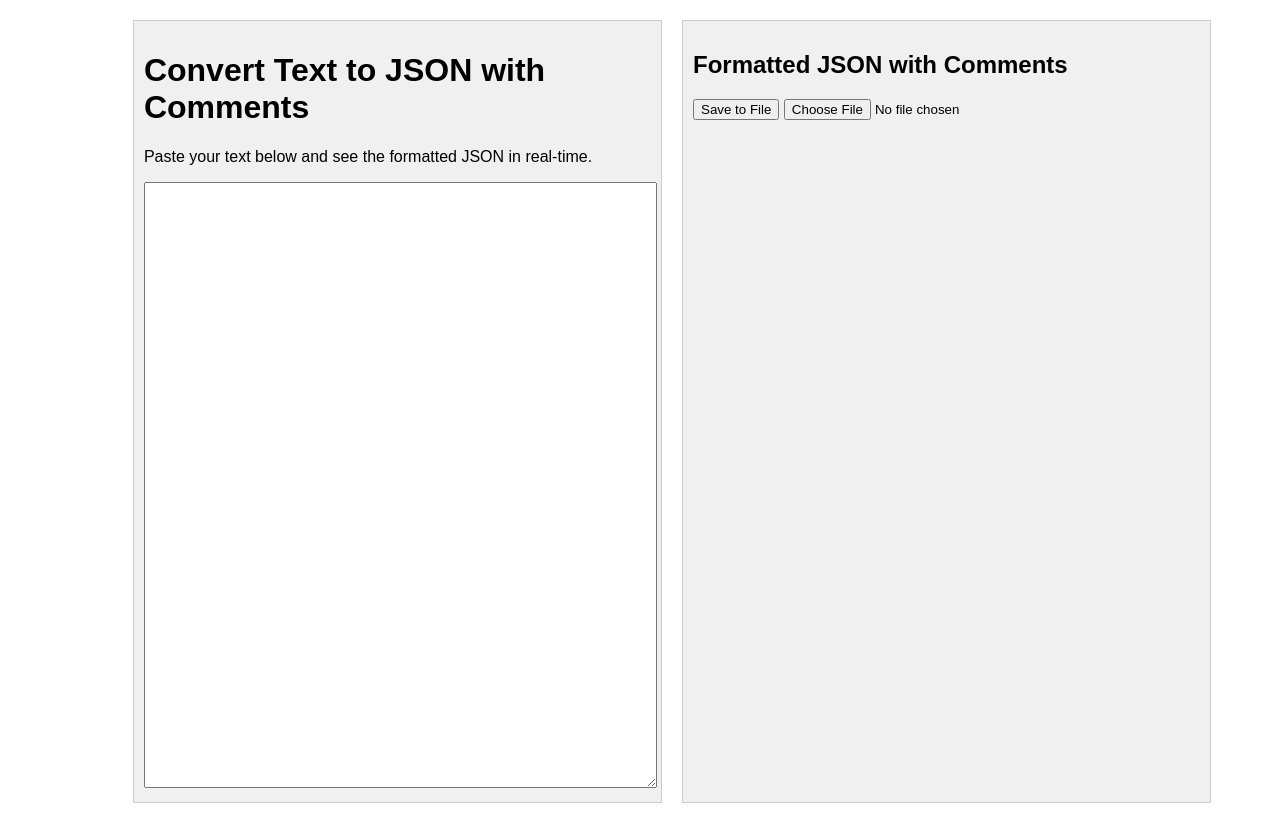
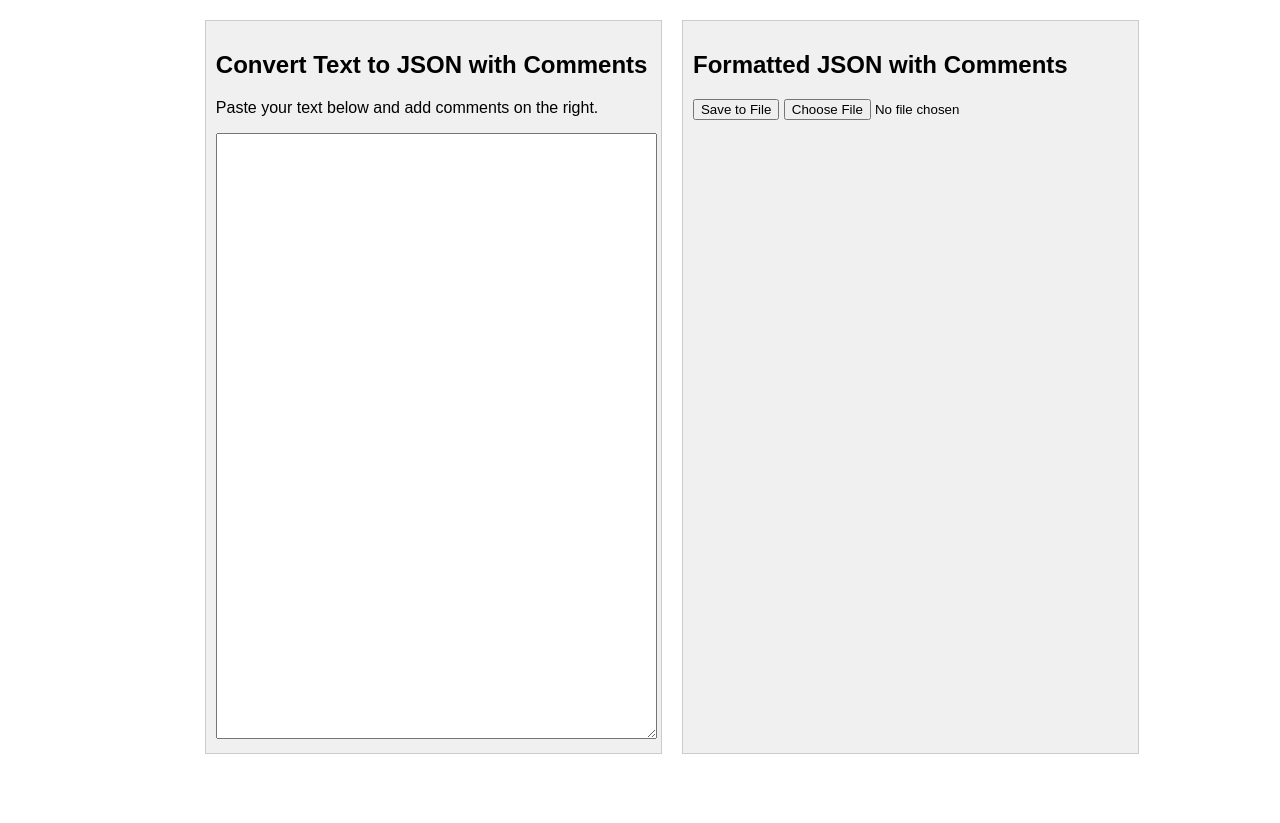
Before and after one commit to sh4ka/JsonComments, a plain HTML site: page index.html in a window 1280 px wide. After the commit the page ends 800 px from the top, so only its background shows below. Drawn offline with Linux system fonts and the light colour scheme.

Commit message:
Update index.html

```diff
--- a/index.html
+++ b/index.html
@@ -40,8 +40,6 @@
         .comment {
             display: flex;
             align-items: center;
-            background-color: #ffffcc;
-            border: 1px solid #cccccc;
             padding: 5px;
             margin: 5px 0;
         }
@@ -77,8 +75,8 @@
 <body>
     <div class="container">
         <div class="left-column">
-            <h1>Convert Text to JSON with Comments</h1>
-            <p>Paste your text below and see the formatted JSON in real-time.</p>
+            <h2>Convert Text to JSON with Comments</h2>
+            <p>Paste your text below and add comments on the right.</p>
 
             <textarea id="textInput" rows="10" cols="40"></textarea>
         </div>
```
